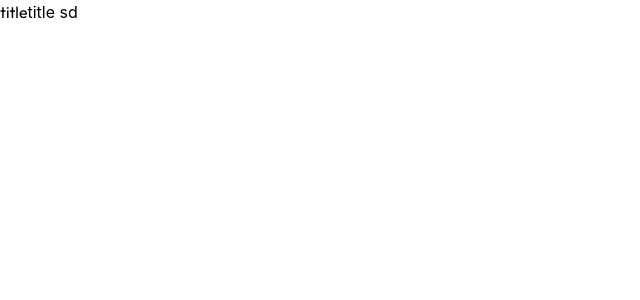
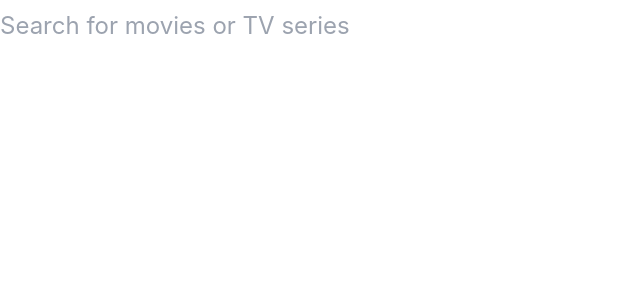
Before and after one commit to JJWallis/entertainment-app, a Next.js app: page / in a window 1280 px wide. Shown: the top 300 px of the page, without its empty margins (0-640 px from the left). Built offline with nearby package versions, Linux system fonts and the light colour scheme.

Commit message:
input comp styles ip

```diff
--- a/src/pages/index.tsx
+++ b/src/pages/index.tsx
@@ -3,14 +3,11 @@ import type { NextPage } from 'next'
 const Home: NextPage = () => {
    return (
       <main>
-         <div className="flex">
-            <div>
-               <h1 className="font-outfit">title</h1>
-            </div>
-            <div>
-               <h2>title sd</h2>
-            </div>
-         </div>
+         <input
+            type="text"
+            className="w-[100%] pb-2 pt-2 placeholder:text-slateBlue, text-headingSM"
+            placeholder="Search for movies or TV series"
+         />
       </main>
    )
 }
```
